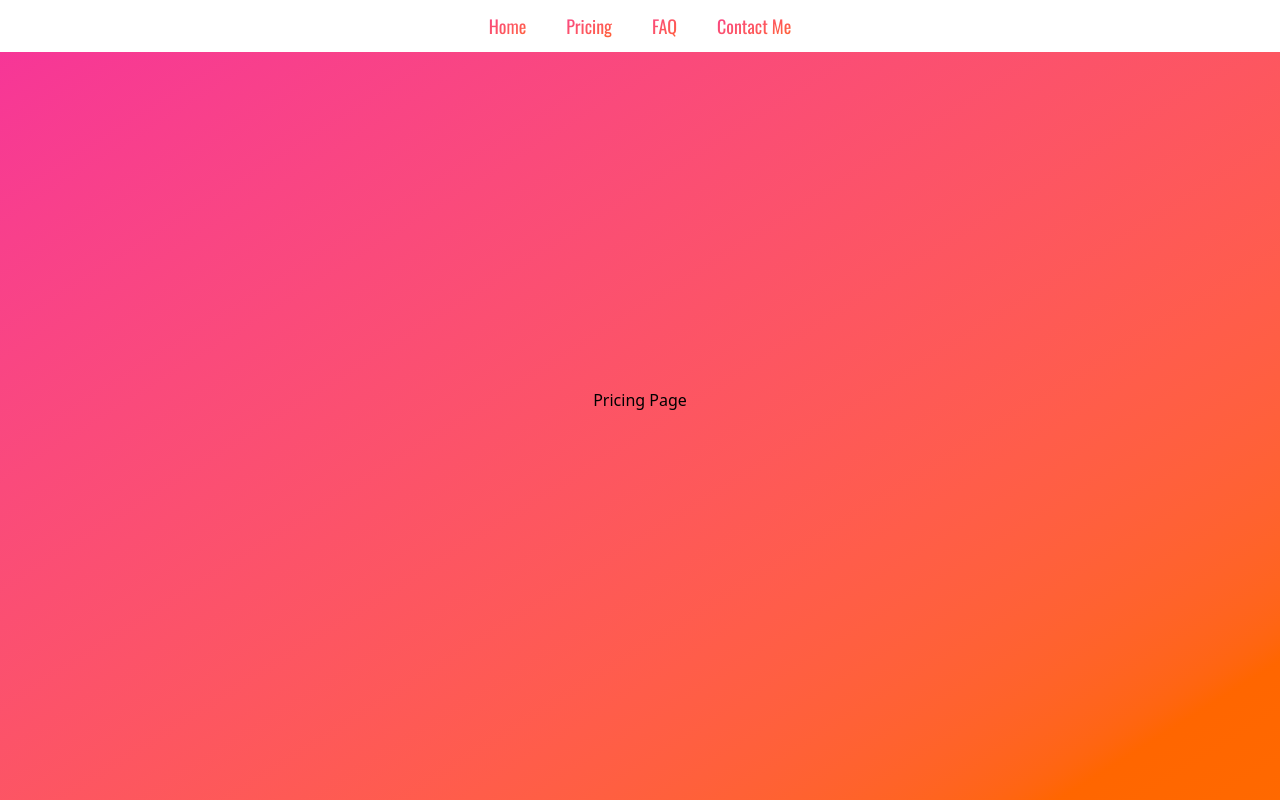
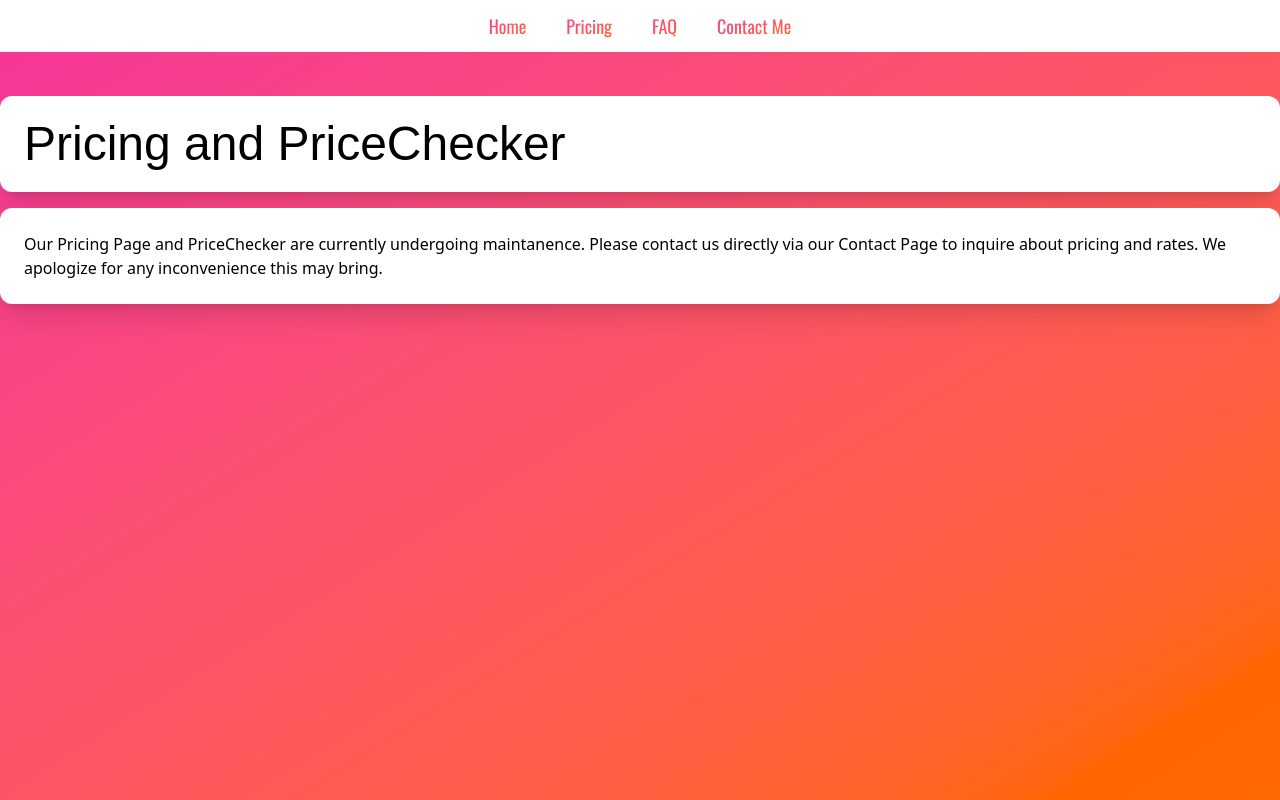
Before and after one commit to statisluc/FreelanceOffic, a React (Vite) app: page /Pricing in a window 1280 px wide. Built offline with nearby package versions, Linux system fonts and the light colour scheme; a web font is replaced by a local one.

Commit message:
Pricing.jsx
Undergoing maintenance

```diff
--- a/src/components/Contact.jsx
+++ b/src/components/Contact.jsx
@@ -85,7 +85,7 @@ function Contact() {
             <button
               type="submit"
               disabled={isSending}
-              className="bg-white text-black text-4xl font-rubik rounded-xl px-8 py-3 cursor-pointer disabled:opacity-50 disabled:cursor-not-allowed hover:bg-[#331a00]"
+              className="bg-white text-black text-4xl font-rubik rounded-xl px-8 py-3 cursor-pointer disabled:opacity-50 disabled:cursor-not-allowed hover:bg-pink-300"
             >
               Submit
             </button>
--- a/src/components/Pricing.jsx
+++ b/src/components/Pricing.jsx
@@ -1,13 +1,22 @@
 import React from "react";
 import Navbar from "./Navbar";
+import Card from "./Card";
 
 function Pricing() {
   return (
     <>
       <Navbar />
-      <h1 className="h-screen flex flex-col justify-center items-center">
-        Pricing Page
-      </h1>
+      <div className="flex flex-col justify-start items-center text-start pt-24">
+        <Card className="max-w-[1300px] text-start">
+          <h1 className="font-rubik text-5xl">Pricing and PriceChecker</h1>
+        </Card>
+        <Card className="max-w-[1300px] text-start mt-4 mb-8">
+          Our Pricing Page and PriceChecker are currently undergoing
+          maintanence. Please contact us directly via our Contact Page to
+          inquire about pricing and rates. We apologize for any inconvenience
+          this may bring.
+        </Card>
+      </div>
     </>
   );
 }
```
